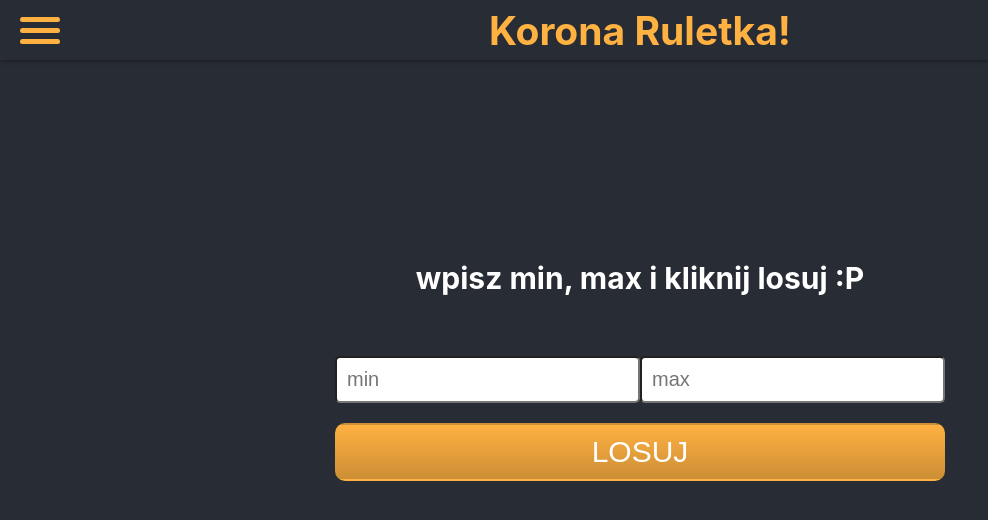
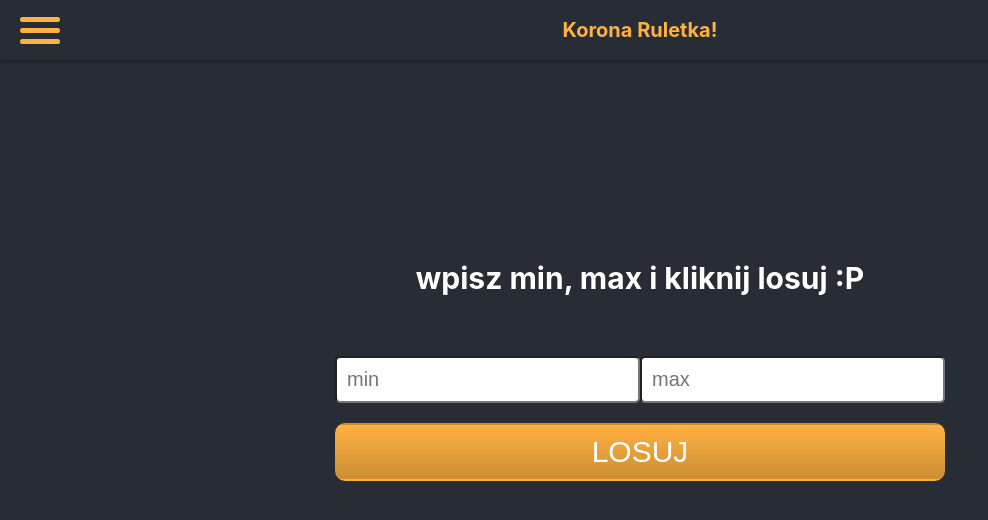
Before and after one commit to Marruq/koronaRuletka, a React (Create React App) app: page /#/ruletka in a window 1280 px wide. Shown: the top 520 px of the page, without its empty margins (0-988 px from the left). Built offline with nearby package versions, Linux system fonts and the light colour scheme.

Commit message:
navbar fix

```diff
--- a/src/App.css
+++ b/src/App.css
@@ -66,11 +66,6 @@ nav {
   color: #cc8e35;
 }
 
-nav h2 {
-  color: #ffb142;
-  margin: 0 auto;
-  align-self: center;
-}
 
 nav .hamburger {
   width: 80px;
@@ -188,10 +183,6 @@ nav .stick:last-child {
 
 }
 
-.roulette h1 {
-
-}
-
 .roulette input {
   font-size: 20px;
   padding: 10px;
--- a/src/App.js
+++ b/src/App.js
@@ -2,7 +2,7 @@ import React from 'react'
 import './App.css';
 import TwitterFeed from "./components/twitterFeed";
 import Roulette from "./components/roulette/roulette";
-import Navbar from "./components/navbar";
+import Navbar from "./components/navbar/navbar";
 import Home from "./components/home";
 import Podkarpacie from "./components/podkarpacie";
 
--- a/src/components/navbar.jsx
+++ b/src/components/navbar/navbar.jsx
@@ -1,5 +1,6 @@
 import React, { useState } from 'react'
-import Sidebar from "./sidebar";
+import Sidebar from "../sidebar";
+import { Title } from "./styles"
 
 const Navbar = () => {
     const [ show, setShow ] = useState(false)
@@ -16,7 +17,7 @@ const Navbar = () => {
                 <div className="stick stick-2"></div>
                 <div className="stick stick-3"></div>
             </div>
-            <h2>Korona Ruletka!</h2>
+            <Title>Korona Ruletka!</Title>
         </nav>
     )
 }
--- /dev/null
+++ b/src/components/navbar/styles.js
@@ -0,0 +1,9 @@
+import styled from 'styled-components'
+
+export const Title = styled.h2`
+    font-size: 20px;
+    color: #ffb142;
+    margin: 0 auto;
+    align-self: center;
+    text-align: center;
+`
```
